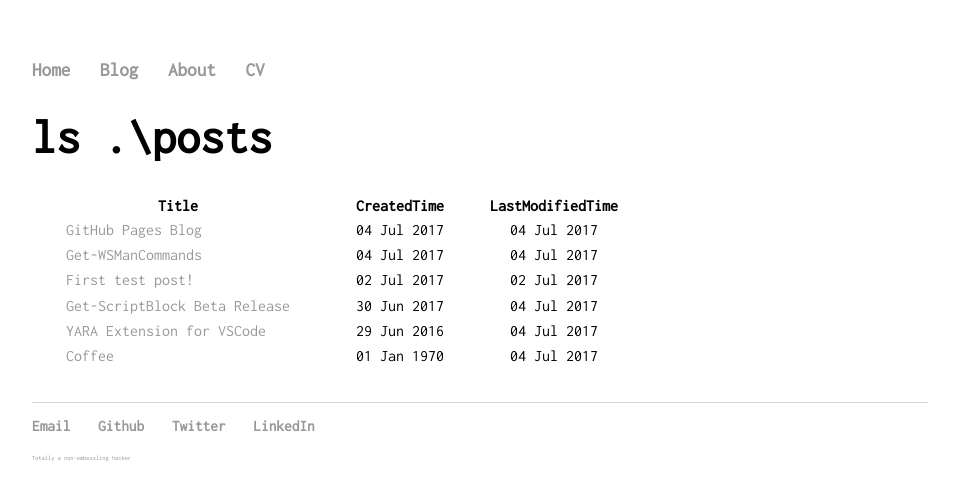
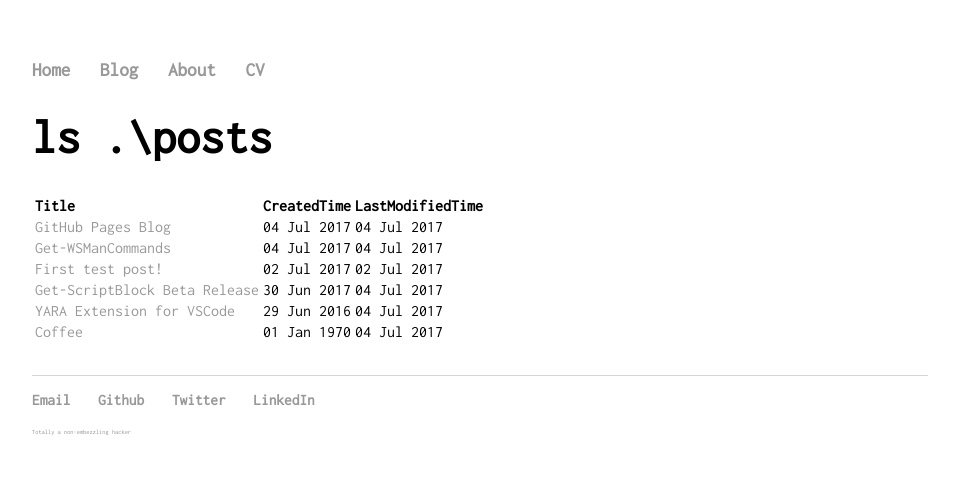
Before and after one commit to infosec-intern/infosec-intern.github.io, a Jekyll site: the page built from blog.html, in a window 1280 px wide. Shown: the top 500 px of the page, without its empty margins (160-1119 px from the left). Built offline with Jekyll 4.4.1, drawn with Linux system fonts in a browser that asks for light colours.

Commit message:
fixed css tags since adding thead

```diff
--- a/blog.html
+++ b/blog.html
@@ -6,10 +6,10 @@ title: Infosec Intern's Blog
     #posts {
         margin: 2em 0;
     }
-    #posts tbody th, td {
+    #posts th td {
         padding: 0.2em 2em;
     }
-    #posts tbody th {
+    #posts thead th {
         text-align: left;
     }
 </style>
```
